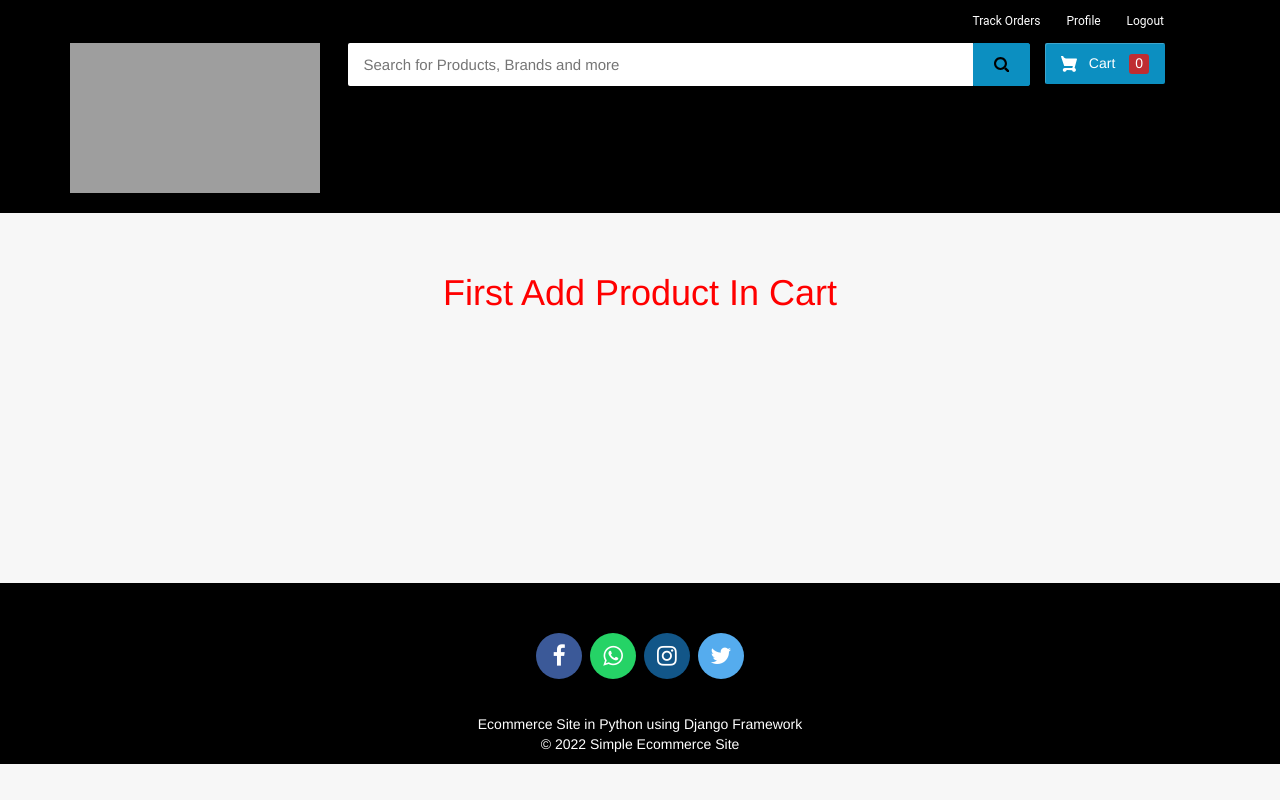
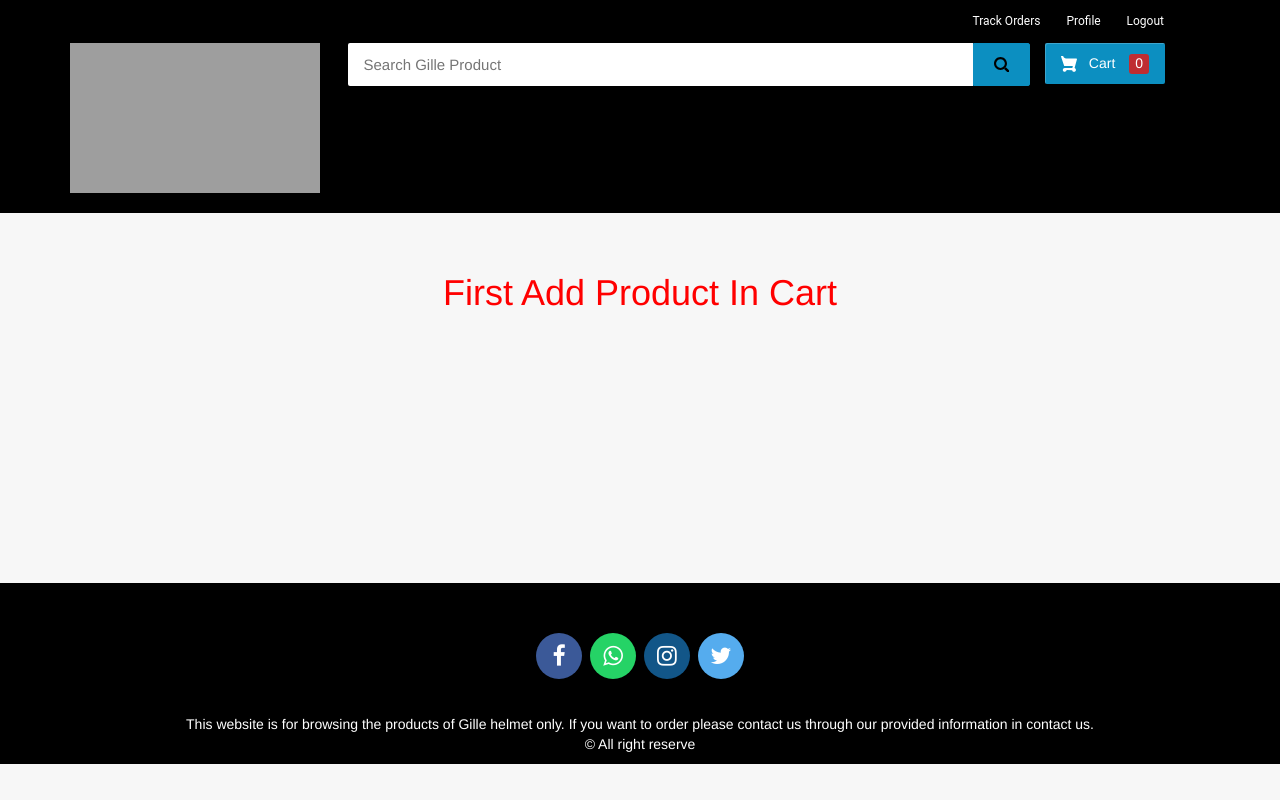
Before and after one commit to Jeremie07/JNRiders, a Django app: page /customer-address in a window 1280 px wide. Run offline with Django 3.2, Linux system fonts and the light colour scheme; a user stored in the database is signed in; some libraries are stand-ins or nearby versions; grey boxes are pictures that could not be loaded.

Commit message:
Last Commit

```diff
--- a/templates/ecom/customer_base.html
+++ b/templates/ecom/customer_base.html
@@ -276,7 +276,7 @@ body {
 
             <div class="navbar-search smallsearch col-sm-7 col-xs-11">
               <form  action="/search" method="get">
-                <div class="row"> <input class="navbar-input col-xs-11" value="{% if search_text %}{{ search_text }}{% endif %}" type="search" placeholder="Search for Products, Brands and more" name="query" id="query">
+                <div class="row"> <input class="navbar-input col-xs-11" value="{% if search_text %}{{ search_text }}{% endif %}" type="search" placeholder="Search Gille Product" name="query" id="query">
                   <button class="navbar-button col-xs-1" type="submit">
                     <svg width="15px" height="15px">
                             <path d="M11.618 9.897l4.224 4.212c.092.09.1.23.02.312l-1.464 1.46c-.08.08-.222.072-.314-.02L9.868 11.66M6.486 10.9c-2.42 0-4.38-1.955-4.38-4.367 0-2.413 1.96-4.37 4.38-4.37s4.38 1.957 4.38 4.37c0 2.412-1.96 4.368-4.38 4.368m0-10.834C2.904.066 0 2.96 0 6.533 0 10.105 2.904 13 6.486 13s6.487-2.895 6.487-6.467c0-3.572-2.905-6.467-6.487-6.467 "></path>
@@ -314,8 +314,9 @@ body {
     <div class="row">
       <div class="col-md-12 col-sm-12">
         <div style="color:#ffffff;" class="wow fadeInUp footer-copyright">
-          <p>Ecommerce Site in Python using Django Framework<br>
-            &copy; 2022 Simple Ecommerce Site </p>
+          <p>This website is for browsing the products of Gille helmet only. If you want to order please contact us through
+            our provided information in contact us.<br>
+            &copy; All right reserve </p>
         </div>
       </div>
     </div>
--- a/templates/ecom/customer_navbar.html
+++ b/templates/ecom/customer_navbar.html
@@ -225,7 +225,7 @@
 
                 <div class="navbar-search smallsearch col-sm-7 col-xs-11">
                   <form  action="/search" method="get">
-                    <div class="row"> <input class="navbar-input col-xs-11" type="search" placeholder="Search for Products, Brands and more" name="query" id="query">
+                    <div class="row"> <input class="navbar-input col-xs-11" type="search" placeholder="Search Gille Product" name="query" id="query">
                       <button class="navbar-button col-xs-1" type="submit">
                         <svg width="15px" height="15px">
                                 <path d="M11.618 9.897l4.224 4.212c.092.09.1.23.02.312l-1.464 1.46c-.08.08-.222.072-.314-.02L9.868 11.66M6.486 10.9c-2.42 0-4.38-1.955-4.38-4.367 0-2.413 1.96-4.37 4.38-4.37s4.38 1.957 4.38 4.37c0 2.412-1.96 4.368-4.38 4.368m0-10.834C2.904.066 0 2.96 0 6.533 0 10.105 2.904 13 6.486 13s6.487-2.895 6.487-6.467c0-3.572-2.905-6.467-6.487-6.467 "></path>
--- a/templates/ecom/homebase.html
+++ b/templates/ecom/homebase.html
@@ -283,7 +283,7 @@ body {
 
             <div class="navbar-search smallsearch col-sm-7 col-xs-11">
               <form  action="/search" method="get">
-                <div class="row"> <input class="navbar-input col-xs-11" type="search" value="{% if search_text %}{{ search_text }}{% endif %}" placeholder="Search for Products, Brands and more" name="query" id="query">
+                <div class="row"> <input class="navbar-input col-xs-11" type="search" value="{% if search_text %}{{ search_text }}{% endif %}" placeholder="Search Gille Product" name="query" id="query">
                   <button class="navbar-button col-xs-1" type="submit">
                     <svg width="15px" height="15px">
                             <path d="M11.618 9.897l4.224 4.212c.092.09.1.23.02.312l-1.464 1.46c-.08.08-.222.072-.314-.02L9.868 11.66M6.486 10.9c-2.42 0-4.38-1.955-4.38-4.367 0-2.413 1.96-4.37 4.38-4.37s4.38 1.957 4.38 4.37c0 2.412-1.96 4.368-4.38 4.368m0-10.834C2.904.066 0 2.96 0 6.533 0 10.105 2.904 13 6.486 13s6.487-2.895 6.487-6.467c0-3.572-2.905-6.467-6.487-6.467 "></path>
@@ -294,9 +294,7 @@ body {
             </div>
 
 
-            <div class="cart1 largenav col-sm-2"> <a class="cart-button" href="/cart"> <svg class="cart-svg " width="16 " height="16 " viewBox="0 0 16 16 ">
-                        <path d="M15.32 2.405H4.887C3 2.405 2.46.805 2.46.805L2.257.21C2.208.085 2.083 0 1.946 0H.336C.1 0-.064.24.024.46l.644 1.945L3.11 9.767c.047.137.175.23.32.23h8.418l-.493 1.958H3.768l.002.003c-.017 0-.033-.003-.05-.003-1.06 0-1.92.86-1.92 1.92s.86 1.92 1.92 1.92c.99 0 1.805-.75 1.91-1.712l5.55.076c.12.922.91 1.636 1.867 1.636 1.04 0 1.885-.844 1.885-1.885 0-.866-.584-1.593-1.38-1.814l2.423-8.832c.12-.433-.206-.86-.655-.86 " fill="#fff "></path>
-                    </svg> Cart <span class="item-number ">{{ product_count_in_cart }}</span> </a> </div>
+
         </div>
     </div>
 </div>
--- a/templates/ecom/navbar.html
+++ b/templates/ecom/navbar.html
@@ -226,7 +226,7 @@ body {
 
             <div class="navbar-search smallsearch col-sm-7 col-xs-11">
               <form  action="/search" method="get">
-                <div class="row"> <input class="navbar-input col-xs-11" type="search" placeholder="Search for Products, Brands and more" name="query" id="query">
+                <div class="row"> <input class="navbar-input col-xs-11" type="search" placeholder="Search Gille Product" name="query" id="query">
                   <button class="navbar-button col-xs-1" type="submit">
                     <svg width="15px" height="15px">
                             <path d="M11.618 9.897l4.224 4.212c.092.09.1.23.02.312l-1.464 1.46c-.08.08-.222.072-.314-.02L9.868 11.66M6.486 10.9c-2.42 0-4.38-1.955-4.38-4.367 0-2.413 1.96-4.37 4.38-4.37s4.38 1.957 4.38 4.37c0 2.412-1.96 4.368-4.38 4.368m0-10.834C2.904.066 0 2.96 0 6.533 0 10.105 2.904 13 6.486 13s6.487-2.895 6.487-6.467c0-3.572-2.905-6.467-6.487-6.467 "></path>
```
Also changed, not shown: db.sqlite3.
